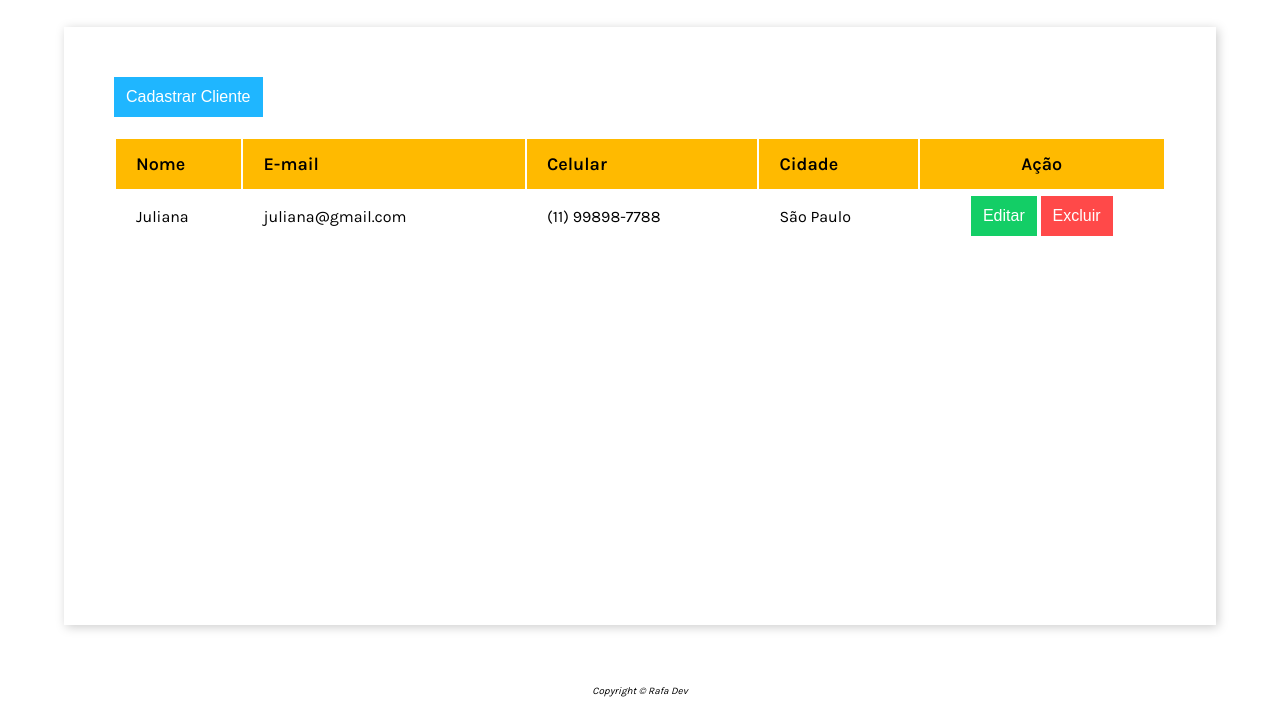
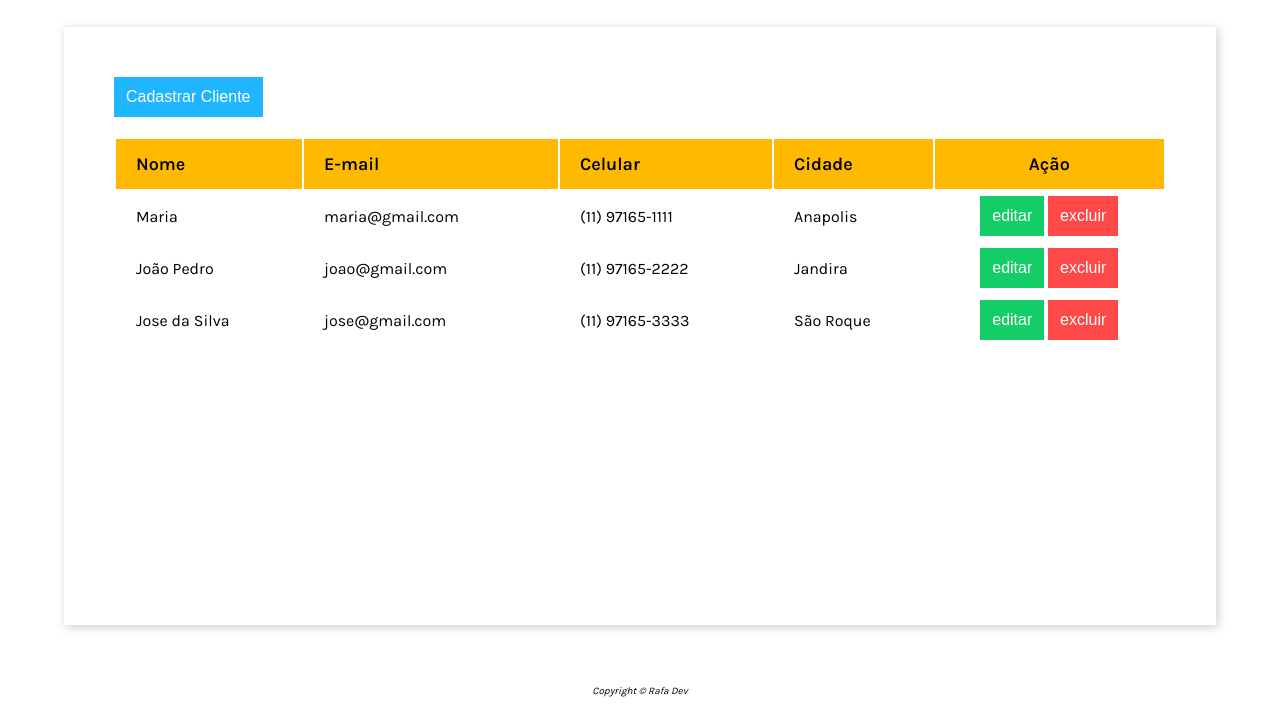
Before and after one commit to RafaelPires2/cadastroClientes, a plain HTML site: page index.html in a window 1280 px wide. Shown: the part 83-800 px from the top of the page. Drawn offline with Linux system fonts and the light colour scheme.

Commit message:
ref index

```diff
--- a/index.html
+++ b/index.html
@@ -21,14 +21,11 @@
     <title>Cadastro de Clientes</title>
 </head>
 <body>
-
-    <header class="header-title">
-        <h1 class="title">Cadastro de Clientes</h1>
+    <header>
+        <h1 class="header-title">Cadastro de Clientes</h1>
     </header>
     <main>
         <button type="button" class="button blue mobile" id="cadastrarCliente">Cadastrar Cliente</button>
-
-
         <table class="records">
             <thead>
                 <tr>
@@ -41,38 +38,53 @@
             </thead>
             <tbody>
                 <tr>
-                <td>Juliana</td>
-                <td>juliana@gmail.com</td>
-                <td>(11) 99898-7788</td>
-                <td>São Paulo</td>
+                    <td>Maria</td>
+                    <td>maria@gmail.com</td>
+                    <td>(11) 97165-1111</td>
+                    <td>Anapolis</td>
                     <td>
-                    <button type="button" class="button green">Editar</button>
-                    <button type="button" class="button red">Excluir</button>
+                        <button type="button" class="button green">editar</button>
+                        <button type="button" class="button red">excluir</button>
+                    </td>
+                </tr>
+                <tr>
+                    <td>João Pedro</td>
+                    <td>joao@gmail.com</td>
+                    <td>(11) 97165-2222</td>
+                    <td>Jandira</td>
+                    <td>
+                        <button type="button" class="button green">editar</button>
+                        <button type="button" class="button red">excluir</button>
+                    </td>
+                </tr>
+                <tr>
+                    <td>Jose da Silva</td>
+                    <td>jose@gmail.com</td>
+                    <td>(11) 97165-3333</td>
+                    <td>São Roque</td>
+                    <td>
+                        <button type="button" class="button green">editar</button>
+                        <button type="button" class="button red">excluir</button>
                     </td>
                 </tr>
             </tbody>
         </table>
-
         <div class="modal" id="modal">
             <div class="modal-content">
-
                 <header class="modal-header">
                     <h2>Novo Cliente</h2>
                     <span class="modal-close" id="modalClose">&#10006;</span>
                 </header>
-
                 <form class="modal-form">
-                <input type="text" class="modal-field" placeholder="Nome Cliente">
-                <input type="email" class="modal-field" placeholder="E-mail do Cliente">
+                    <input type="text" class="modal-field" placeholder="Nome do Cliente">
+                    <input type="email" class="modal-field" placeholder="e-mail do Cliente">
                     <input type="text" class="modal-field" placeholder="Celular do Cliente">
                     <input type="text" class="modal-field" placeholder="Cidade do Cliente">
                 </form>
-
                 <footer class="modal-footer">
-                <button type="button" class="button green">Salvar</button>
-                <button type="button" class="button red">Cancelar</button>
+                    <button class="button green">Salvar</button>
+                    <button class="button blue">Cancelar</button>
                 </footer>
-
             </div>
         </div>
     </main>
```
Lines whose indentation alone changed are shown as unchanged.
